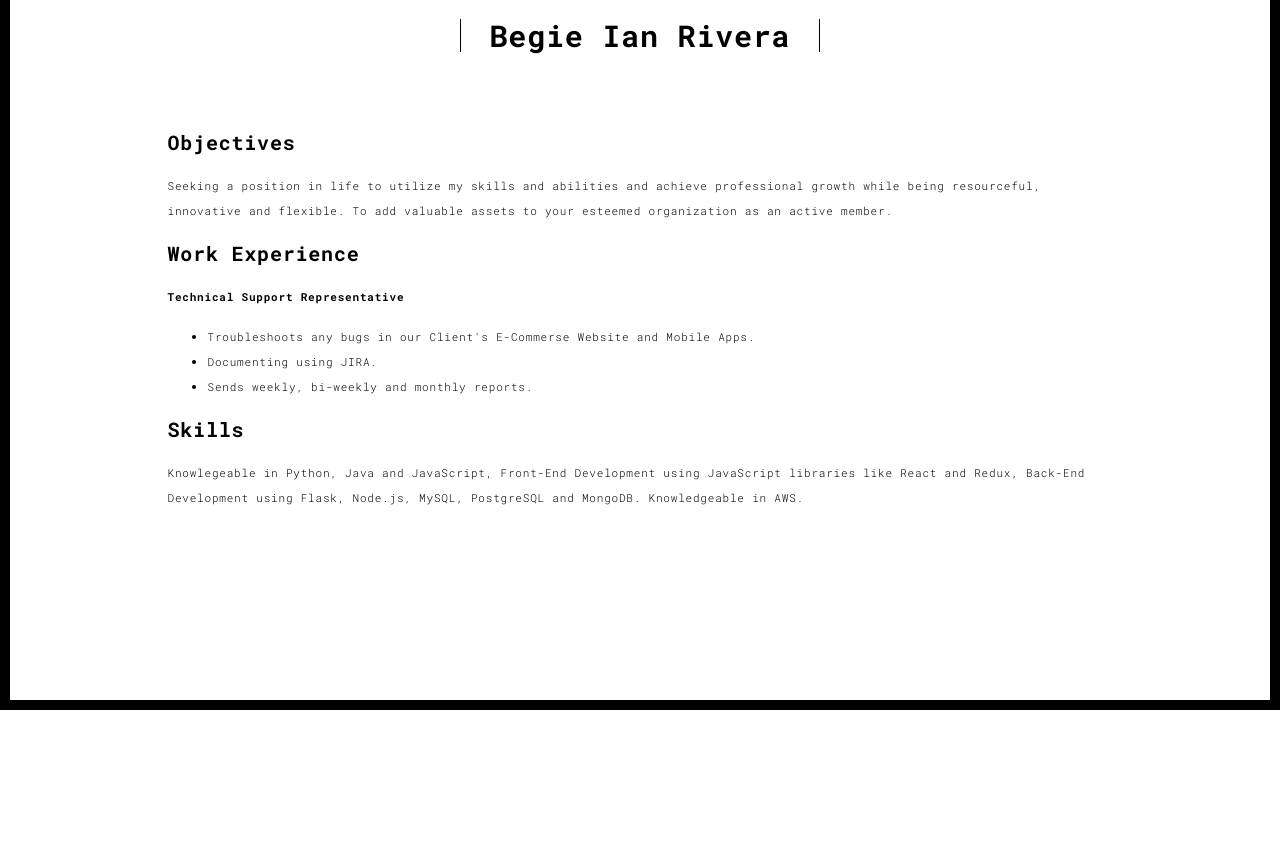
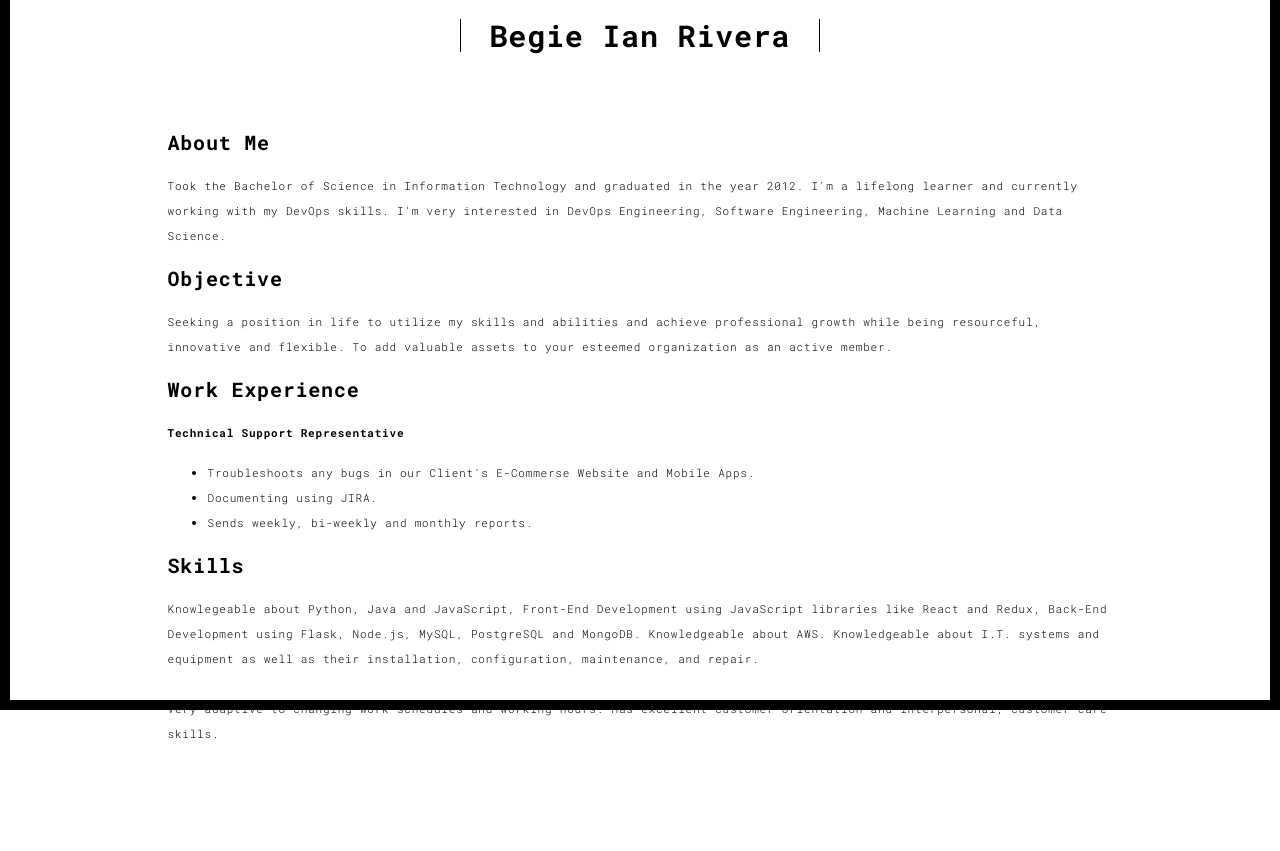
Before and after one commit to begieian/portfolio, a Flask app: page /about.html in a window 1280 px wide. Shown: the part 90-941 px from the top of the page. Before the commit the page ends 800 px from the top, so only its background shows below. Run offline with Flask 2, Linux system fonts and the light colour scheme; some libraries are stand-ins or nearby versions.

Commit message:
updating my information

```diff
--- a/templates/about.html
+++ b/templates/about.html
@@ -60,13 +60,20 @@
               <!-- <p><b>03 : About me</b></p><br>              -->
             </div>
 
-
             <div class="row">
               <div class="col-md-10 col-md-offset-1">
                 <div class="row">
                   <div class="col-xs-12 col-md-12">
                     <center></center>
-                    <h3>Objectives</h3>
+                    <h3>About Me</h3>
+                    <p>
+                      Took the Bachelor of Science in Information Technology and
+                      graduated in the year 2012. I'm a lifelong learner and
+                      currently working with my DevOps skills. I'm very
+                      interested in DevOps Engineering, Software Engineering,
+                      Machine Learning and Data Science.
+                    </p>
+                    <h3>Objective</h3>
                     <p>
                       Seeking a position in life to utilize my skills and
                       abilities and achieve professional growth while being
@@ -85,10 +92,16 @@
                     </ul>
                     <h3>Skills</h3>
                     <p>
-                      Knowlegeable in Python, Java and JavaScript, Front-End
+                      Knowlegeable about Python, Java and JavaScript, Front-End
                       Development using JavaScript libraries like React and
                       Redux, Back-End Development using Flask, Node.js, MySQL,
-                      PostgreSQL and MongoDB. Knowledgeable in AWS.
+                      PostgreSQL and MongoDB. Knowledgeable about AWS.
+                      Knowledgeable about I.T. systems and equipment as well as
+                      their installation, configuration, maintenance, and
+                      repair.<br /><br />
+                      Very adaptive to changing work schedules and working
+                      hours. Has excellent customer orientation and
+                      interpersonal, customer care skills.
                     </p>
                   </div>
                   <!-- <div class="col-xs-12 col-md-6">
--- a/templates/index.html
+++ b/templates/index.html
@@ -58,9 +58,11 @@
               <h1>Hello,<br>
                 <span id="typed-strings">
                   <span>I'm Begie Ian Rivera</span>
+                  <span>I'm a BSIT Graduate</span>
                   <span>I'm working as a Technical Support</span>
-                  <span>I'm an aspiring Software Engineer</span>
-                  <span>I'm an aspiring DevOps Engineer</span>
+                  <span>I'm interested in Software Engineer</span>
+                  <span>I'm interested in DevOps Engineer</span>
+                  <span>I'm interested in Machine Learning and Data Science</span>
                 </span>
                 <span id="typed"></span>
               </h1>
--- a/templates/thankyou.html
+++ b/templates/thankyou.html
@@ -57,7 +57,7 @@
 
           <div class="row">
             <div class="col-md-10 col-md-offset-1">
-               Thank you! I will get in touch with you, shortly!
+               Thank you! I will get in touch with you. However, you may reach out via my email address for immediate response.
             </div>
 
           </div>
```
